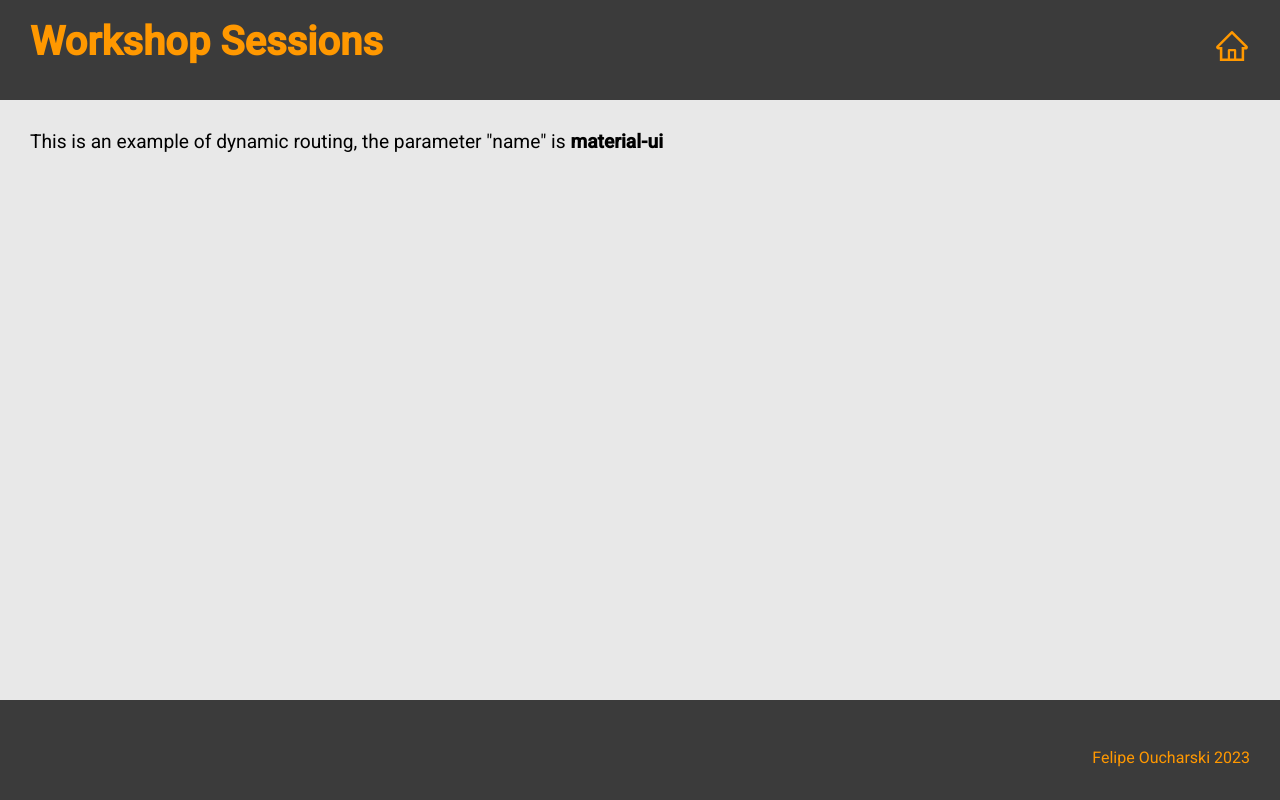
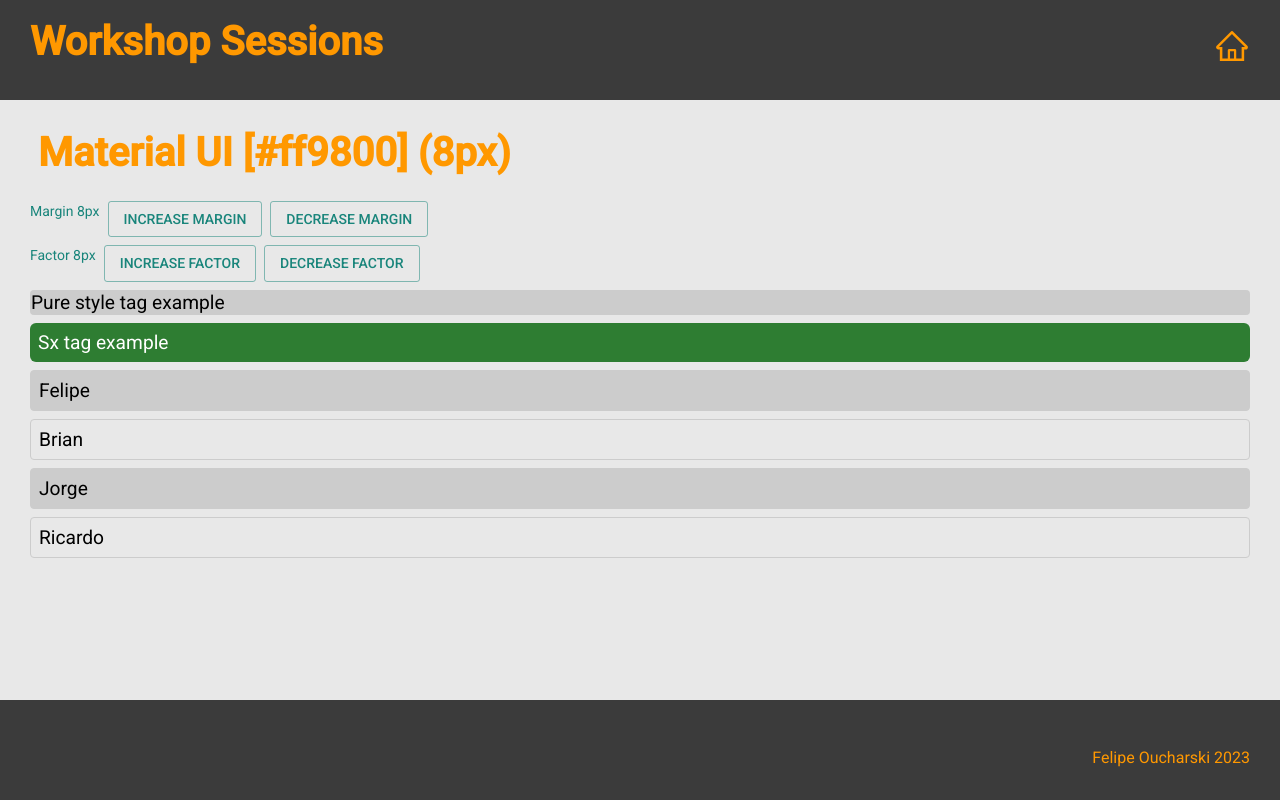
Before and after one commit to oucharski/react-nextjs-workshop, a Next.js app: page /material-ui in a window 1280 px wide. Built offline with nearby package versions, Linux system fonts and the light colour scheme.

Commit message:
Created material-ui example pages & pagesData

```diff
--- a/src/pages/index.tsx
+++ b/src/pages/index.tsx
@@ -29,6 +29,12 @@ export const Examples = () => {
           <li>State and Effect</li>
         </Link>
       </div>
+      <p style={styles.listTitle}>Session 2</p>
+      <div style={styles.listContainer}>
+        <Link href="/material-ui">
+          <li>Material UI</li>
+        </Link>
+      </div>
     </ol>
   );
 };
--- /dev/null
+++ b/src/pages/material-ui.tsx
@@ -0,0 +1,57 @@
+import _ from "lodash";
+import { Box, Typography, useTheme } from "@mui/material";
+import { useState } from "react";
+import { Buttons } from "@/components";
+import { getStyles, names } from "@/pagesData/material-ui";
+
+type SetStateFn = (val: any) => void;
+
+export const Page = () => {
+  const [margin, setMargin] = useState<number>(1);
+  const [factor, setFactor] = useState<number>(1);
+  const theme = useTheme();
+
+  const handleChangeValue = (setter: SetStateFn) => (value: number) => () => {
+    // @ts-ignore
+    setter((prevVal) => prevVal + value);
+  };
+
+  const overrides = { sxTagExample: {} };
+
+  const styles = getStyles(factor, overrides);
+
+  return (
+    <Box sx={styles.container}>
+      {/* Header */}
+      <Typography variant="h1" sx={{ ml: margin }}>
+        Material UI [{theme.palette.primary.main}] ({margin * 8}px)
+      </Typography>
+
+      {/* Buttons */}
+      <Buttons
+        value={margin}
+        name="margin"
+        setter={handleChangeValue(setMargin)}
+      />
+      <Buttons
+        value={factor}
+        name="factor"
+        setter={handleChangeValue(setFactor)}
+      />
+
+      {/* Examples */}
+      <Box style={styles.pureStyleExample}>Pure style tag example</Box>
+      <Box sx={styles.sxTagExample}>Sx tag example</Box>
+
+      <Box sx={styles.zebraBox}>
+        {names.map((name) => (
+          <Box onClick={() => alert(name)} key={name}>
+            {name}
+          </Box>
+        ))}
+      </Box>
+    </Box>
+  );
+};
+
+export default Page;
--- /dev/null
+++ b/src/pagesData/material-ui.ts
@@ -0,0 +1,64 @@
+import _ from "lodash";
+import { Theme, SxProps } from "@mui/material";
+
+type Overrides = { [key: string]: SxProps };
+
+export const names = ["Felipe", "Brian", "Jorge", "Ricardo"];
+
+export const getStyles = (factor: number, overrides: Overrides = {}) => {
+  const defaultsStyles = {
+    zebraBox: {
+      display: "flex",
+      gap: 1,
+      flexDirection: "column",
+      "& > *:nth-of-type(odd)": {
+        backgroundColor: "#ccc",
+      },
+      "& > *": {
+        borderRadius: "4px",
+        padding: 1,
+        border: "1px solid #ccc",
+        cursor: "pointer",
+        "&:hover": {
+          backgroundColor: "primary.main",
+        },
+      },
+    },
+    container: {
+      display: "flex",
+      gap: 1,
+      flexDirection: "column",
+    },
+    pureStyleExample: {
+      backgroundColor: "#ccc",
+      display: "flex",
+      padding: factor,
+      borderRadius: "4px",
+    },
+    sxTagExample: {
+      padding: factor,
+      borderRadius: 2,
+      display: "flex",
+      backgroundColor: (theme: Theme) => {
+        return [
+          theme.palette.primary.main,
+          theme.palette.secondary.main,
+          theme.palette.error.main,
+          theme.palette.success.main,
+        ];
+      },
+      color: (theme: Theme) => {
+        return [
+          theme.palette.primary.contrastText,
+          theme.palette.secondary.contrastText,
+          theme.palette.error.contrastText,
+          theme.palette.success.contrastText,
+        ];
+      },
+
+      ...overrides,
+    },
+  };
+
+  return _.merge(defaultsStyles, overrides);
+};
```
